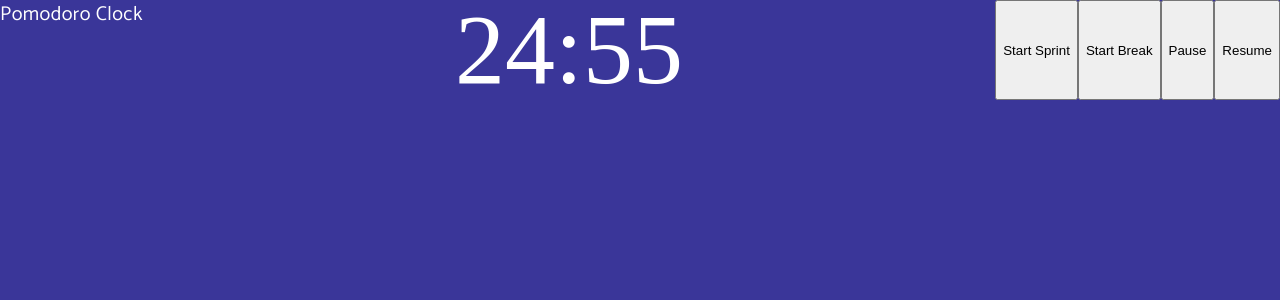
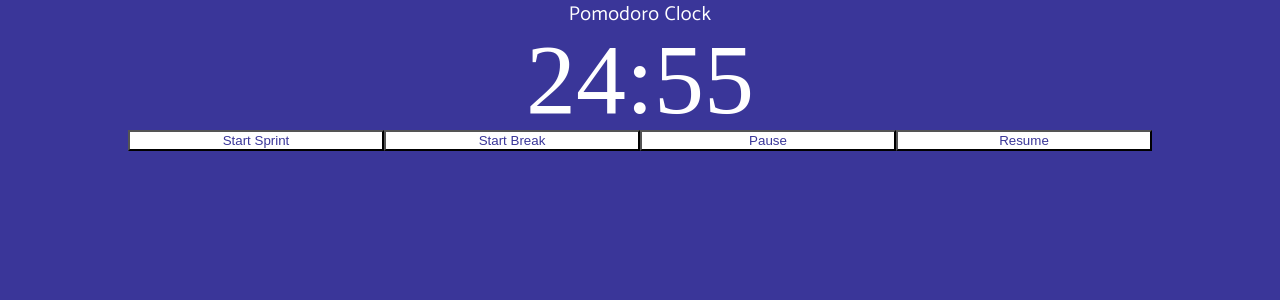
Before and after one commit to BloomTech-Labs/refresh-fe, a React (Create React App) app: page / in a window 1280 px wide. Shown: the top 300 px of the page. Built offline with nearby package versions, Linux system fonts and the light colour scheme.

Commit message:
Forgot about zero. Also added some flex box and the right colors.

```diff
--- a/src/components/Timer.js
+++ b/src/components/Timer.js
@@ -20,6 +20,7 @@ function Timer ({ expiryTimestamp }) {
   if (seconds === 3) seconds = '03';
   if (seconds === 2) seconds = '02';
   if (seconds === 1) seconds = '01';
+  if (seconds === 0) seconds = '00';
 
   return (
     <div className="clock">
@@ -27,6 +28,7 @@ function Timer ({ expiryTimestamp }) {
       <div className="time">
         <span>{minutes}</span>:<span>{seconds}</span>
       </div>
+      <div className="buttons">
         <button onClick={() => {
           // Restarts to 25 minutes timer
           var t = new Date();
@@ -42,6 +44,7 @@ function Timer ({ expiryTimestamp }) {
         <button onClick={pause}>Pause</button>
         <button onClick={resume}>Resume</button>
       </div>
+    </div>
   );
 }
 
--- a/src/components/timer-styles.css
+++ b/src/components/timer-styles.css
@@ -17,6 +17,7 @@ h1 {
 
 .clock {
     display: flex;
+    flex-direction: column;
 }
 
 .time {
@@ -24,3 +25,14 @@ h1 {
     color: white;
     justify-content: center;
 }
+
+.buttons {
+    display: flex;
+    justify-content: center;
+}
+
+button {
+    width: 20vw;
+    color: #3A3699;
+    background: white;
+}
```
Lines whose indentation alone changed are shown as unchanged.
